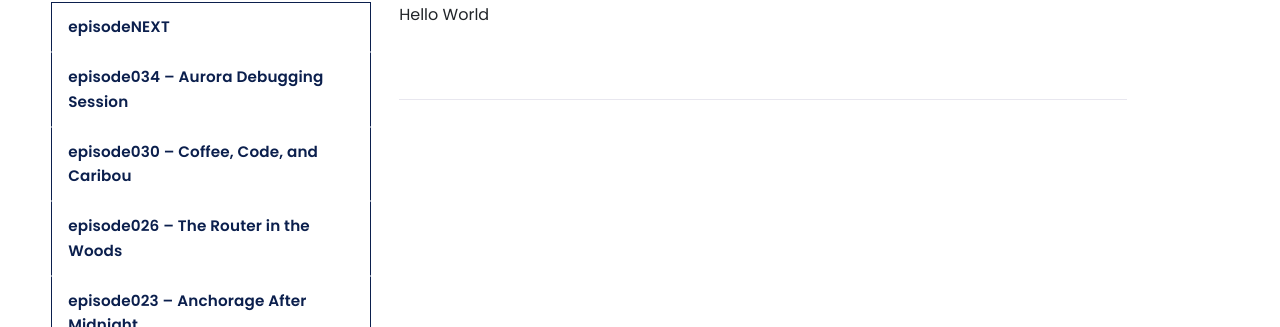
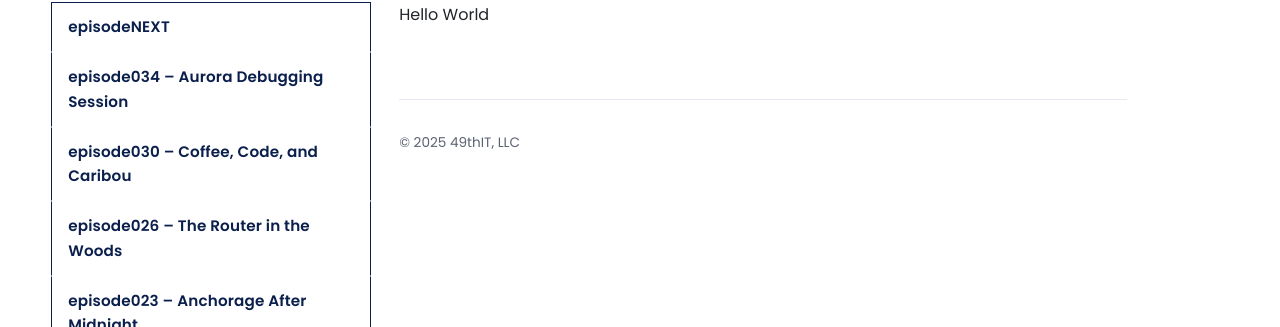
Before and after one commit to 49thit/49thIT, a Jekyll site: the page built from index.md, in a window 1280 px wide. Shown: the part 288-615 px from the top of the page. Built offline with Jekyll 4.4.1, drawn with Linux system fonts in a browser that asks for light colours.

Commit message:
more minor cleanup

```diff
--- a/_config.yml
+++ b/_config.yml
@@ -1,5 +1,5 @@
 title: "49thIT"
-author: "Palin Warwick"
+author: "49thIT, LLC"
 description: "An Alaskan serial adventure in IT..."
 
 # Use only local theme files you’ve vendored into the repo
@@ -16,5 +16,3 @@ plugins:
 
 theme_config:
   show_copyright: true
-  show_reading_time: true # show number of words and reading time in the blog posts
-  back_home_text: "episode001.." # customize text for homepage link in post layout
--- a/_layouts/default.html
+++ b/_layouts/default.html
@@ -114,6 +114,10 @@
         <section class="main-content">
           {{ content }}
           <div class="credits">
+            {%- if site.theme_config.show_copyright == true -%}
+          &copy;&nbsp;{{ "now" | date: "%Y" }}&nbsp;{{site.author}}
+          &nbsp;
+          {%- endif -%}
           </div>
         </section>
       </div>
```
Also changed, not shown: 2 other files.
